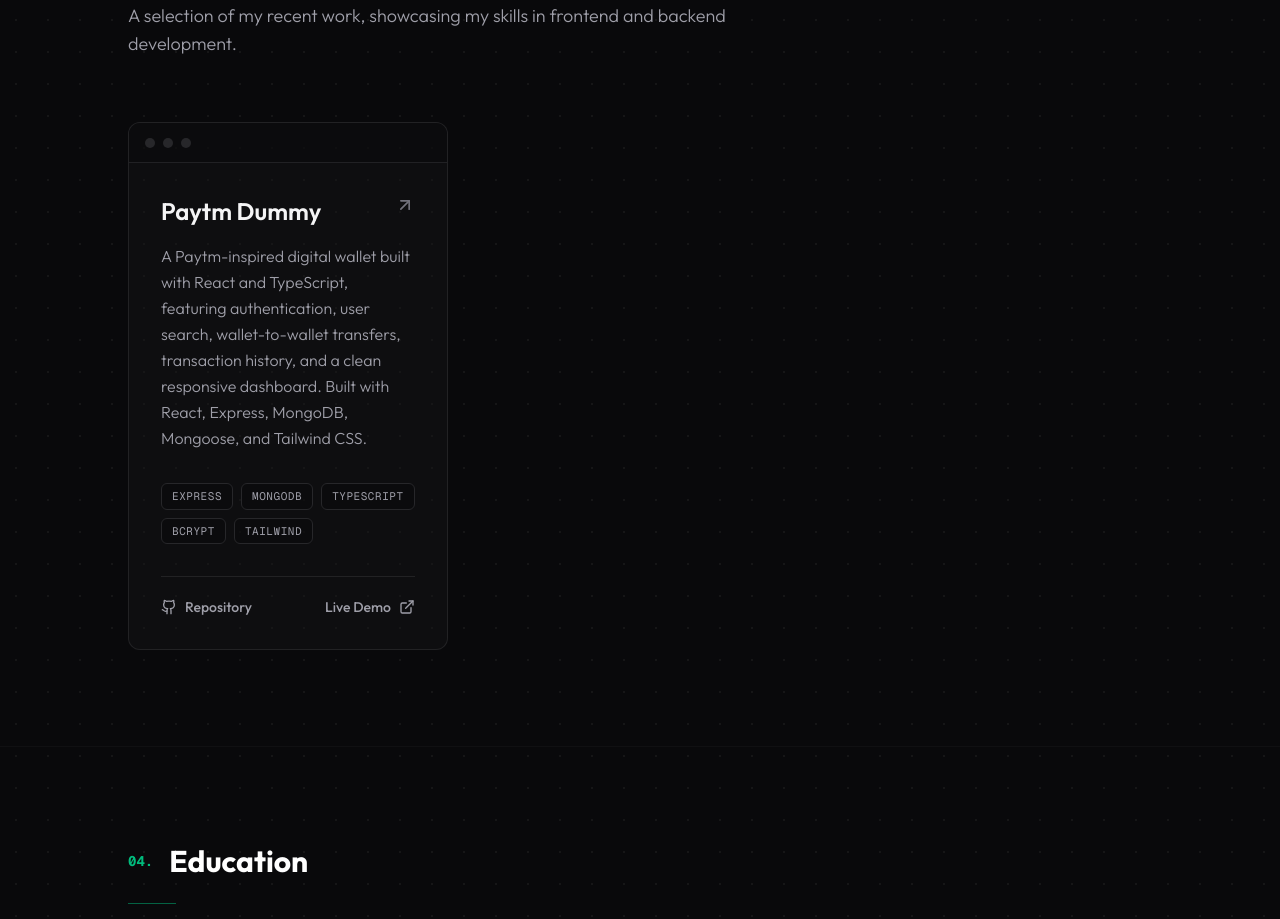
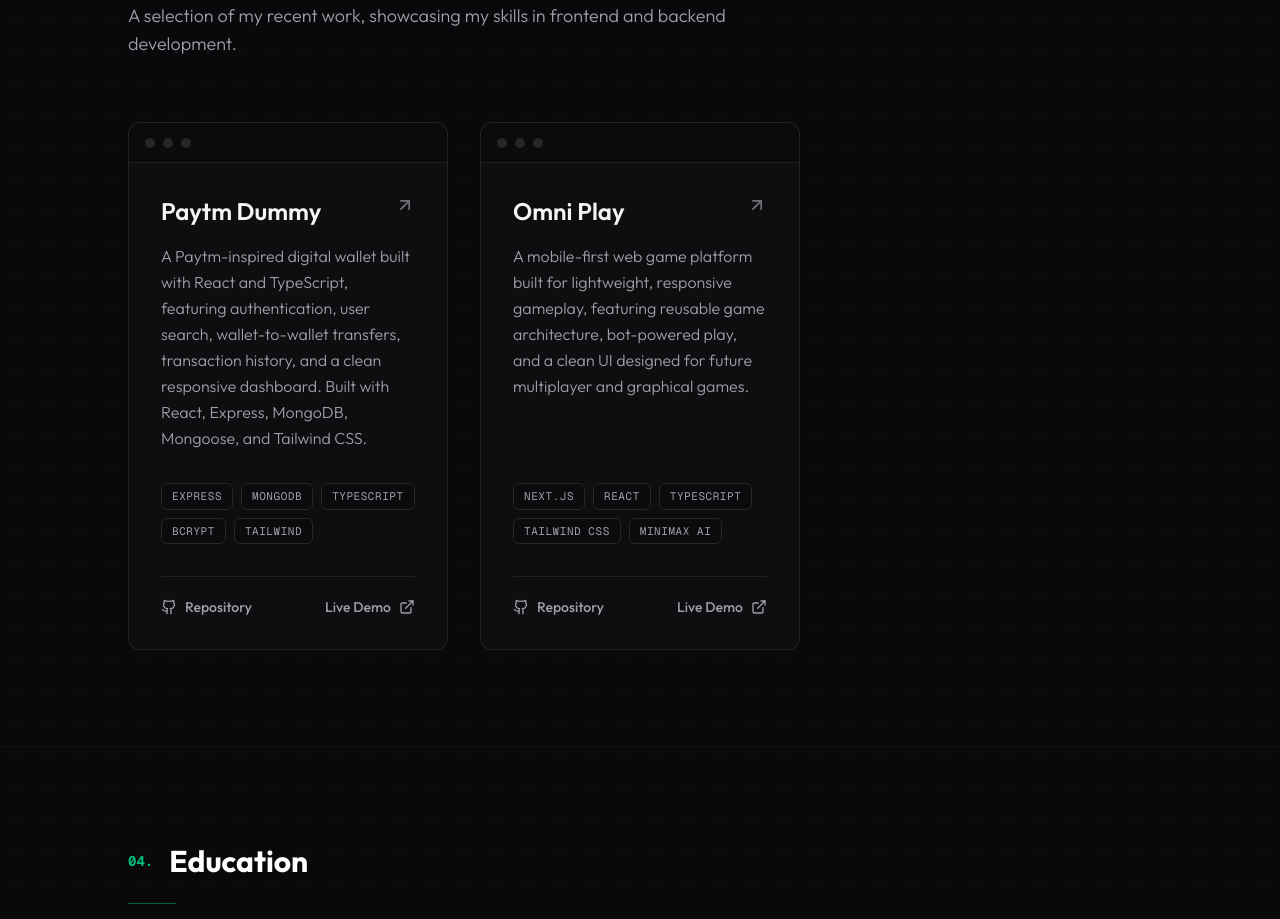
Before and after one commit to AnilSuva/portfolio, a Next.js app: page / in a window 1280 px wide. Shown: the part 2300-3219 px from the top of the page. Built offline with nearby package versions, Linux system fonts and the light colour scheme.

Commit message:
Omni play project is added

```diff
--- a/data/portfolio.ts
+++ b/data/portfolio.ts
@@ -70,4 +70,19 @@
     liveUrl: "https://paytm.anilsuva.com",
     image: "/api/placeholder/800/450",
   },
+
+  {
+  title: "Omni Play",
+  description: "A mobile-first web game platform built for lightweight, responsive gameplay, featuring reusable game architecture, bot-powered play, and a clean UI designed for future multiplayer and graphical games.",
+  technologies: [
+    "Next.js",
+    "React",
+    "TypeScript",
+    "Tailwind CSS",
+    "Minimax AI"
+  ],
+  githubUrl: "https://github.com/AnilSuva/games-frontend",
+  liveUrl: "https://games.anilsuva.com",
+  image: "/api/placeholder/800/450",
+},
 ];
```
